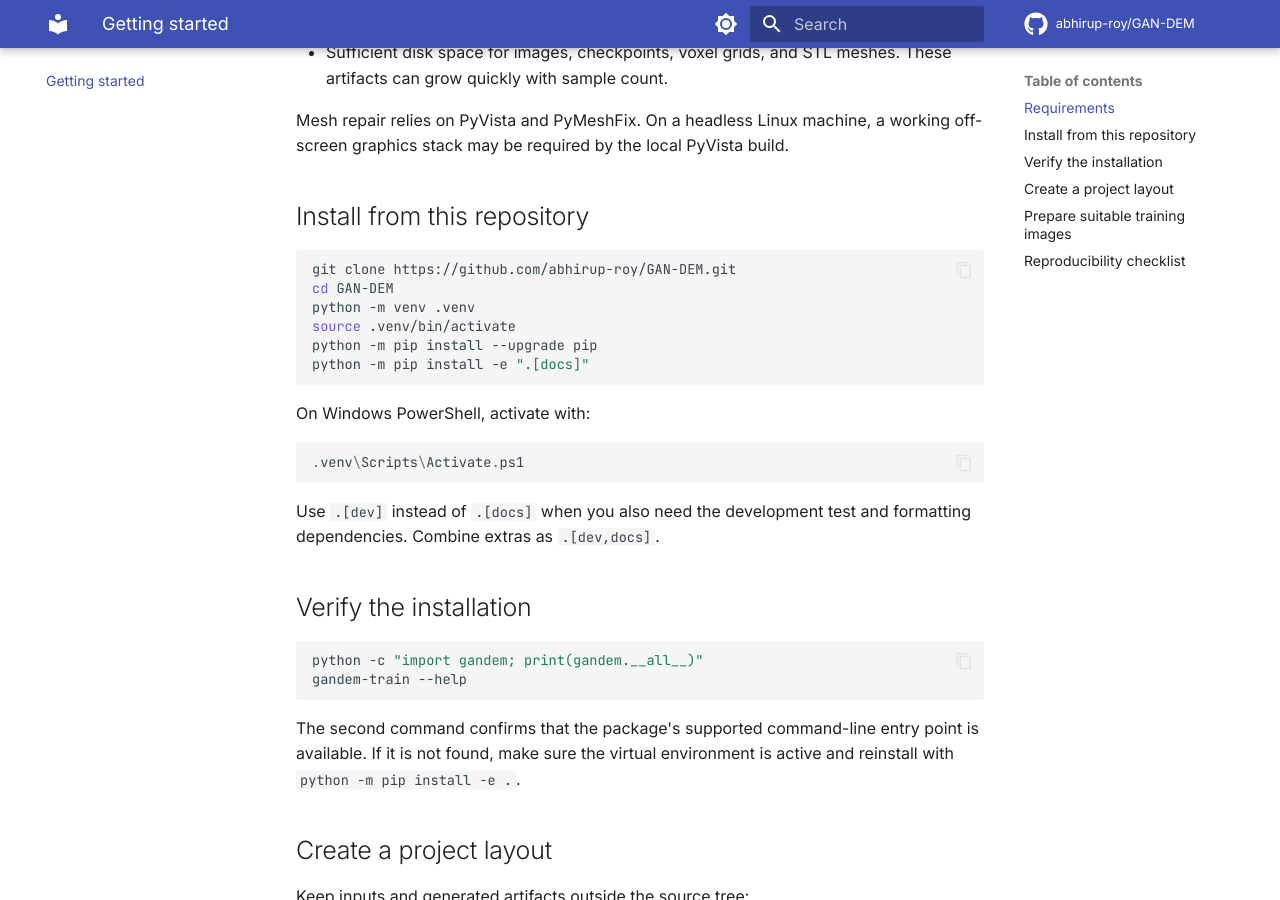
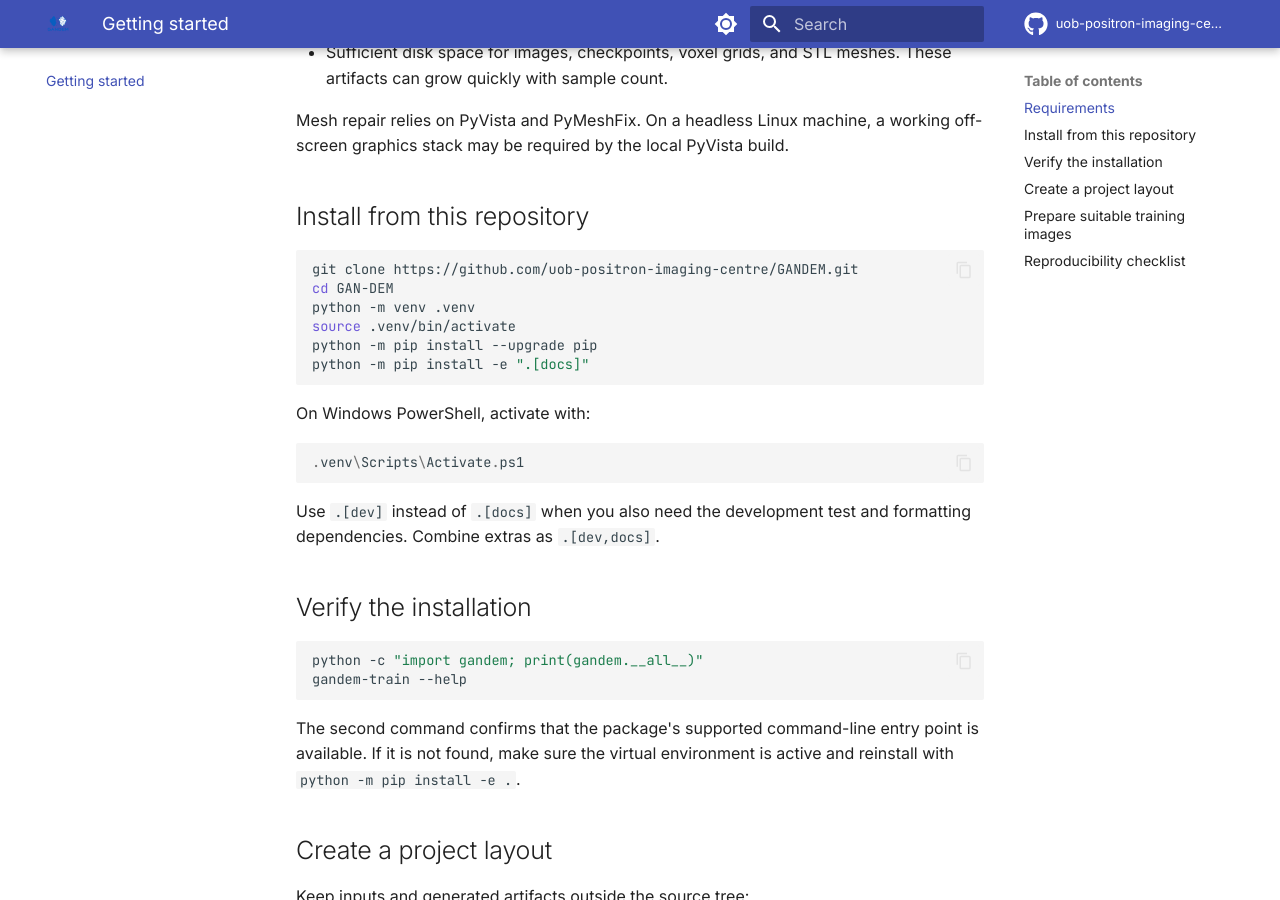
Before and after one commit to uob-positron-imaging-centre/GANDEM, an MkDocs documentation site: the page built from docs/getting-started.md, in a window 1280 px wide and 900 px high, scrolled down 331 px. Built offline with MkDocs 1.6.1 and Material for MkDocs 9.7.7, drawn with Linux system fonts in a browser that asks for light colours; comment, search, counter and statistics services are not loaded.

Commit message:
Updating docs

````diff
--- a/docs/getting-started.md
+++ b/docs/getting-started.md
@@ -14,7 +14,7 @@ working off-screen graphics stack may be required by the local PyVista build.
 ## Install from this repository
 
 ```bash
-git clone https://github.com/abhirup-roy/GAN-DEM.git
+git clone https://github.com/uob-positron-imaging-centre/GANDEM.git
 cd GAN-DEM
 python -m venv .venv
 source .venv/bin/activate
--- a/mkdocs.yml
+++ b/mkdocs.yml
@@ -1,11 +1,13 @@
 site_name: GAN-DEM
 site_description: AI-based workflow for reconstruction of 2D projections to 3D particles for DEM simulation.
 site_author: Abhirup Roy
-repo_url: https://github.com/abhirup-roy/GAN-DEM
-repo_name: abhirup-roy/GAN-DEM
+repo_url: https://github.com/uob-positron-imaging-centre/GANDEM
+repo_name: uob-positron-imaging-centre/GANDEM
 
 theme:
   name: material
+  logo: assets/logo.png
+  favicon: assets/logo.png
   palette:
     - media: "(prefers-color-scheme: light)"
       scheme: default
@@ -41,7 +43,7 @@ theme:
 extra:
   social:
     - icon: fontawesome/brands/github
-      link: https://github.com/abhirup-roy/GAN-DEM
+      link: https://github.com/uob-positron-imaging-centre/GANDEM
 
 extra_css:
   - stylesheets/extra.css
````
Also changed, not shown: README.md (+5 -1 lines), docs/assets/logo.png (added).
